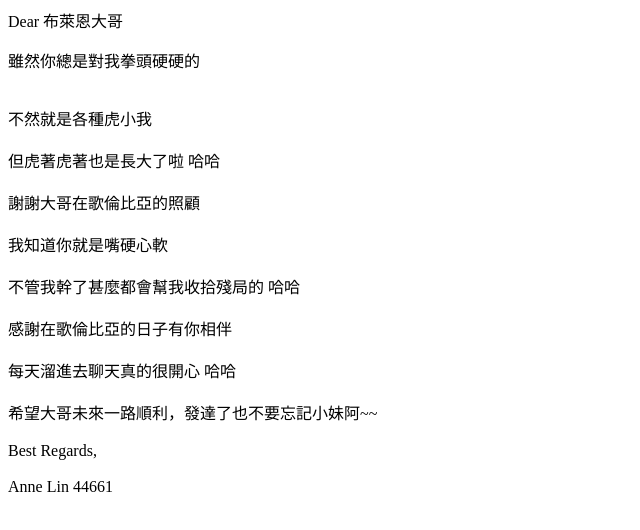
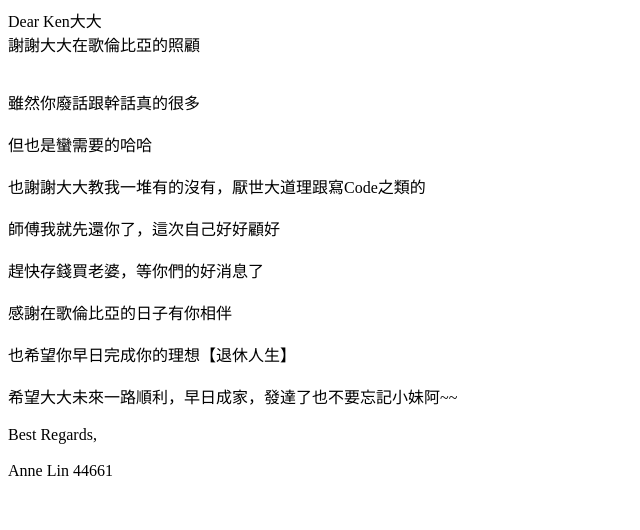
Before and after one commit to orangeanne/orangeanne-gitub.io, a plain HTML site: page XXX.html in a window 1280 px wide. Shown: the whole page, without its empty margins (0-640 px from the left). Drawn offline with Linux system fonts and the light colour scheme.

Commit message:
Update XXX.html

```diff
--- a/XXX.html
+++ b/XXX.html
@@ -7,16 +7,16 @@
   </head>
   <body >
 
-    Dear 布萊恩大哥
-     <p/>雖然你總是對我拳頭硬硬的 <p/>
-     <br/>不然就是各種虎小我 <br/>
-     <br/> 但虎著虎著也是長大了啦 哈哈 <br/>
-     <br/> 謝謝大哥在歌倫比亞的照顧 <br/>
-     <br/>  我知道你就是嘴硬心軟 <br/>
-     <br/>  不管我幹了甚麼都會幫我收拾殘局的 哈哈 <br/>
-     <br/>  感謝在歌倫比亞的日子有你相伴 <br/>
-     <br/>  每天溜進去聊天真的很開心 哈哈 <br/>
-     <br/>  希望大哥未來一路順利，發達了也不要忘記小妹阿~~ <br/>
+    Dear Ken大大
+     <br/>謝謝大大在歌倫比亞的照顧 <p/>
+     <br/>雖然你廢話跟幹話真的很多 <br/>
+     <br/>但也是蠻需要的哈哈 <br/>
+     <br/>也謝謝大大教我一堆有的沒有，厭世大道理跟寫Code之類的 <br/>
+     <br/>師傅我就先還你了，這次自己好好顧好 <br/>
+     <br/>趕快存錢買老婆，等你們的好消息了  <br/>
+     <br/>感謝在歌倫比亞的日子有你相伴 <br/>
+     <br/>也希望你早日完成你的理想【退休人生】<br/>
+     <br/>希望大大未來一路順利，早日成家，發達了也不要忘記小妹阿~~ <br/>
      <br/>  Best Regards, <br/>   <br/>Anne Lin 44661 </test>
 
 
```
